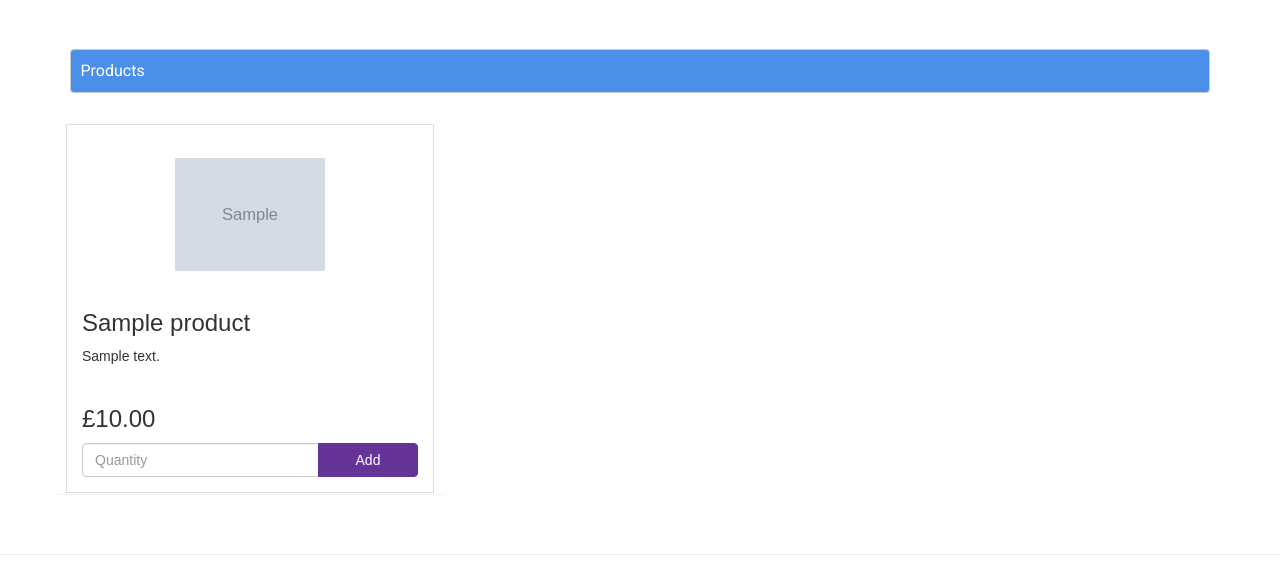
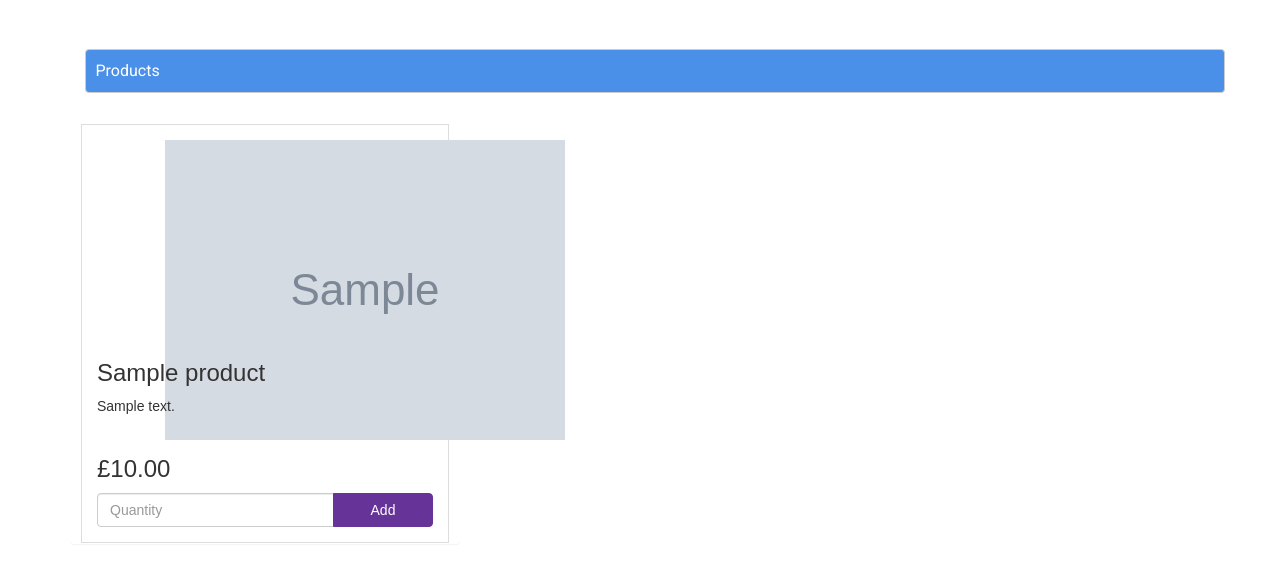
Before and after one commit to kevald1963/milestone-4-walkabout, a Django app: page /product/products/ in a window 1280 px wide. Shown: the part 51-635 px from the top of the page. Run offline with Django 3.2, Linux system fonts and the light colour scheme; tables that the repository leaves empty hold one stand-in row (values such as "Sample post"); grey boxes marked "Sample" are stand-in pictures; some libraries are stand-ins or nearby versions.

Commit message:
Modified product model to include alternative https image path field and integrated into products.html.

```diff
--- a/product/models.py
+++ b/product/models.py
@@ -9,7 +9,9 @@ class Product(models.Model):
     name = models.CharField(max_length=254, default='')
     description = models.TextField()
     price = models.DecimalField(max_digits=6, decimal_places=2)
+    image_path = models.TextField(blank=True)
     image = models.ImageField(upload_to='images', blank=True)
+    image_caption = models.CharField(max_length=70, blank=True)
 
     class Meta:
         ordering = ['number']
--- a/product/templates/products.html
+++ b/product/templates/products.html
@@ -1,14 +1,17 @@
 {% extends 'base.html' %}
 {% block content %}
 
-<div class="container"></div>
+<div class="container">
     <pre class="page-summary">Products</pre>
     <div class="row row-flex">
         {% for product in products %}
             <div class="col-xs-10 col-xs-offset-1 col-sm-offset-0 col-sm-6 col-md-4 display panel panel-default">
                 <div class="panel-body">
-                    <div class="product" style="background-image: url('{{ MEDIA_URL }}{{ product.image }}')"></div>
-
+                    {% if product.image_path %}
+                        <div class="product"><img src="{{ product.image_path }}" alt="{{ product.image_caption }}"></div>
+                    {% else %}
+                        <div class="product" style="background-image: url('{{ MEDIA_URL }}{{ product.image }}')"></div>
+                    {% endif %}
                     <h3>{{ product.name }}</h3>
                     <p class="product-description">{{ product.description }}</p>
                     {% if product.price == 0 %}
@@ -16,7 +19,6 @@
                     {% else %}
                         <h3>£{{ product.price }}</h3>
                     {% endif %}
-
                     <form method="post" action="">
                         {% csrf_token %}
                         <div class="input-group">
--- a/static/css/custom.css
+++ b/static/css/custom.css
@@ -137,8 +137,8 @@ footer {
     background-size: contain;
     background-position: center center;
     background-repeat: no-repeat;
-    width: 150px;
-    height: 150px;
+    width: 200px;
+    height: 200px;
     margin: 0 auto;
 }
 
```
Also changed, not shown: product/migrations/0003_product_image_path.py (added), product/migrations/0004_product_image_caption.py (added).
